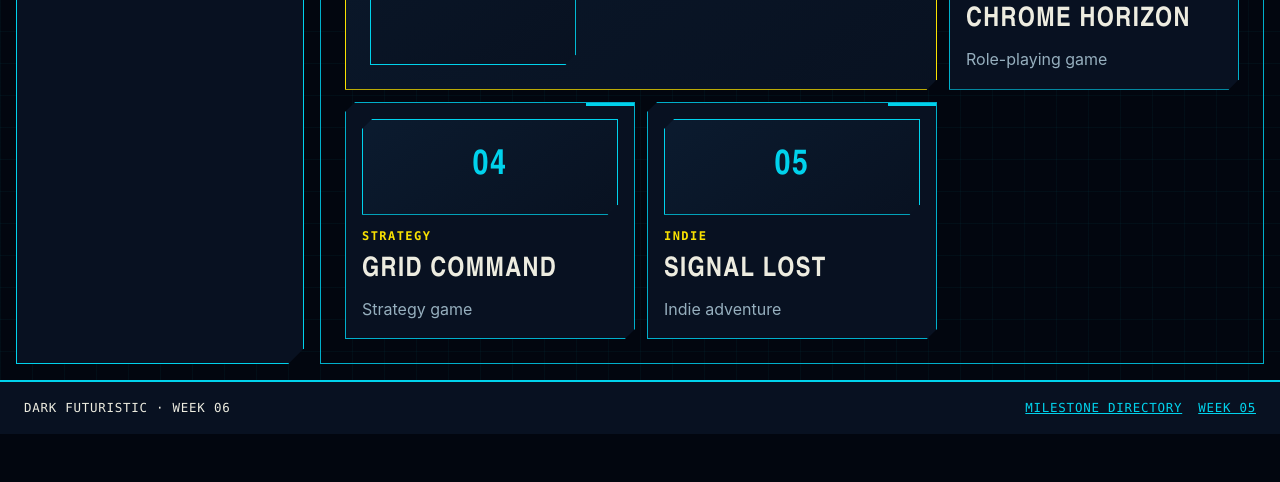
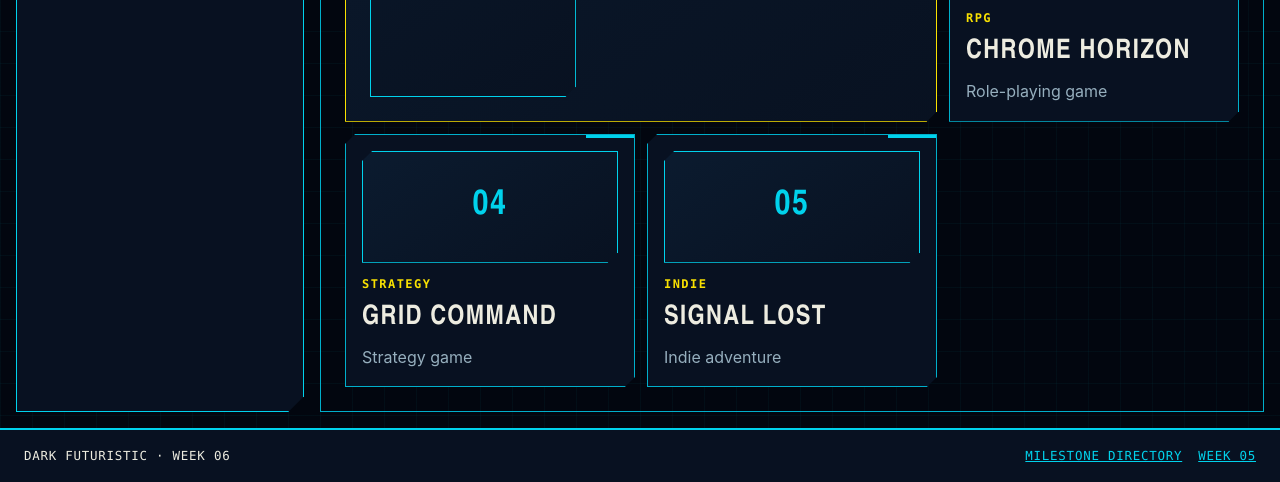
Before and after one commit to aannasaltykovaa/capstone-new, a plain HTML site: page week06/index.html in a window 1280 px wide. Shown: the part 705-1187 px from the top of the page. Before the commit the page ends 1139 px from the top, so only its background shows below. Drawn offline with Linux system fonts and the light colour scheme.

Commit message:
Refactor container settings in styles.css

```diff
--- a/week06/styles.css
+++ b/week06/styles.css
@@ -435,8 +435,8 @@
 
     clip-path: var(--clip-large);
 
-    /* allows a copied card to respond to sidebar width */
-    container-type: inline-size;
+    /* container context for the placement test */
+    container: sidebar / inline-size;
 
     &::before {
       position: absolute;
@@ -564,14 +564,16 @@
     }
   }
 
-  /* each card slot becomes its own container */
+  /*
+    each card slot is its own container.
+    the card reacts to this width instead of viewport width.
+  */
   .game-card-slot {
     min-width: 0;
 
-    container-type: inline-size;
+    container: card-slot / inline-size;
   }
 
-  /* keeps the asymmetric featured-card layout */
   .game-card-slot--hero {
     grid-column: span 2;
     grid-row: span 2;
@@ -587,7 +589,10 @@
     }
   }
 
-  /* narrow container layout */
+  /*
+    narrow container is the default.
+    visual sits above the text.
+  */
   .game-card {
     position: relative;
 
@@ -635,7 +640,7 @@
       display: grid;
       place-items: center;
 
-      min-height: 6rem;
+      min-height: 7rem;
 
       background:
         linear-gradient(
@@ -714,8 +719,11 @@
     }
   }
 
-  /* wide containers switch the card to a horizontal layout */
-  @container (min-width: 500px) {
+  /*
+    wide container layout.
+    this replaces viewport-based card alignment.
+  */
+  @container card-slot (min-width: 500px) {
     .game-card {
       flex-direction: row;
       align-items: stretch;
```
